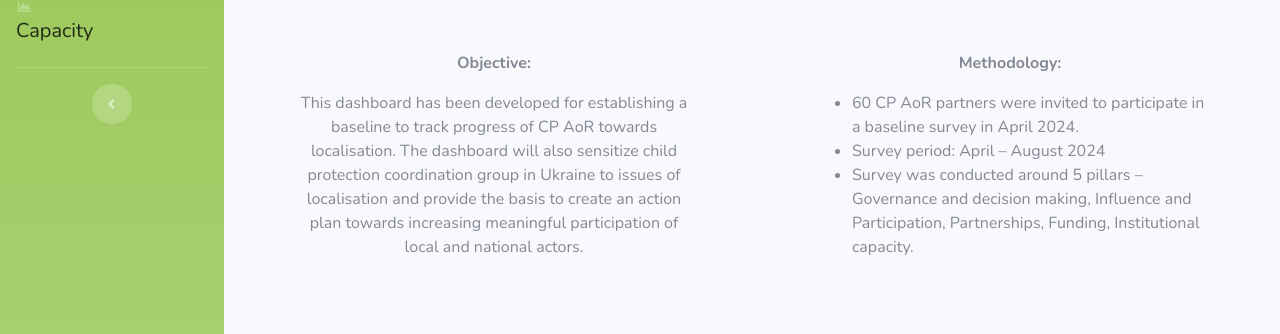
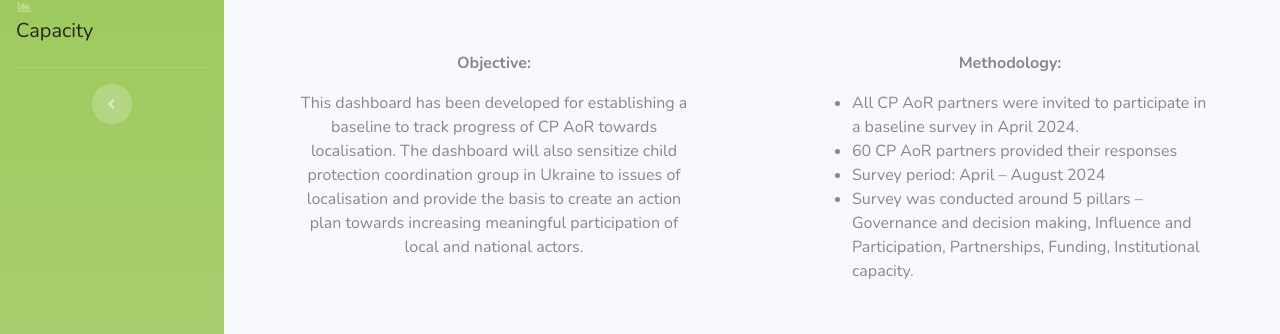
Before and after one commit to CP-AoR-Ukraine/Localization-Dashboard, a plain HTML site: page index.html in a window 1280 px wide. Shown: the part 428-762 px from the top of the page. Drawn offline with nearby package versions, Linux system fonts and the light colour scheme.

Commit message:
Update index.html

```diff
--- a/index.html
+++ b/index.html
@@ -107,7 +107,8 @@ participation of local and national actors. </p>
 <p><b>Methodology:</b></p>
 <p>
 <ul>
-<li align="left">60 CP AoR partners were invited to participate in a baseline survey in April 2024.</li>
+<li align="left">All CP AoR partners were invited to participate in a baseline survey in April 2024.</li>
+<li align="left">60 CP AoR partners provided their responses</li>
 <li align="left">Survey period: April – August 2024</li>
 <li align="left">Survey was conducted around 5 pillars – Governance and decision making, Influence and Participation, Partnerships, Funding, Institutional capacity.</li>
 </ul>
```
